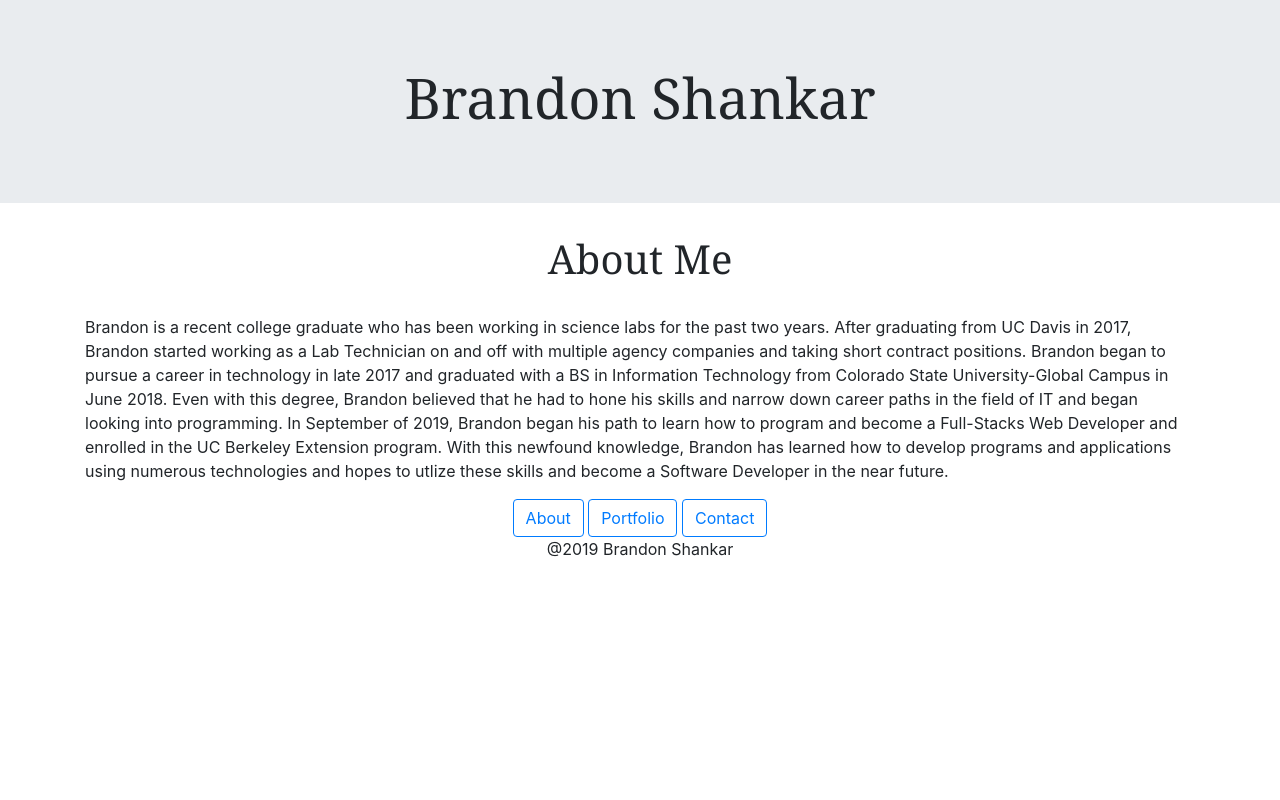
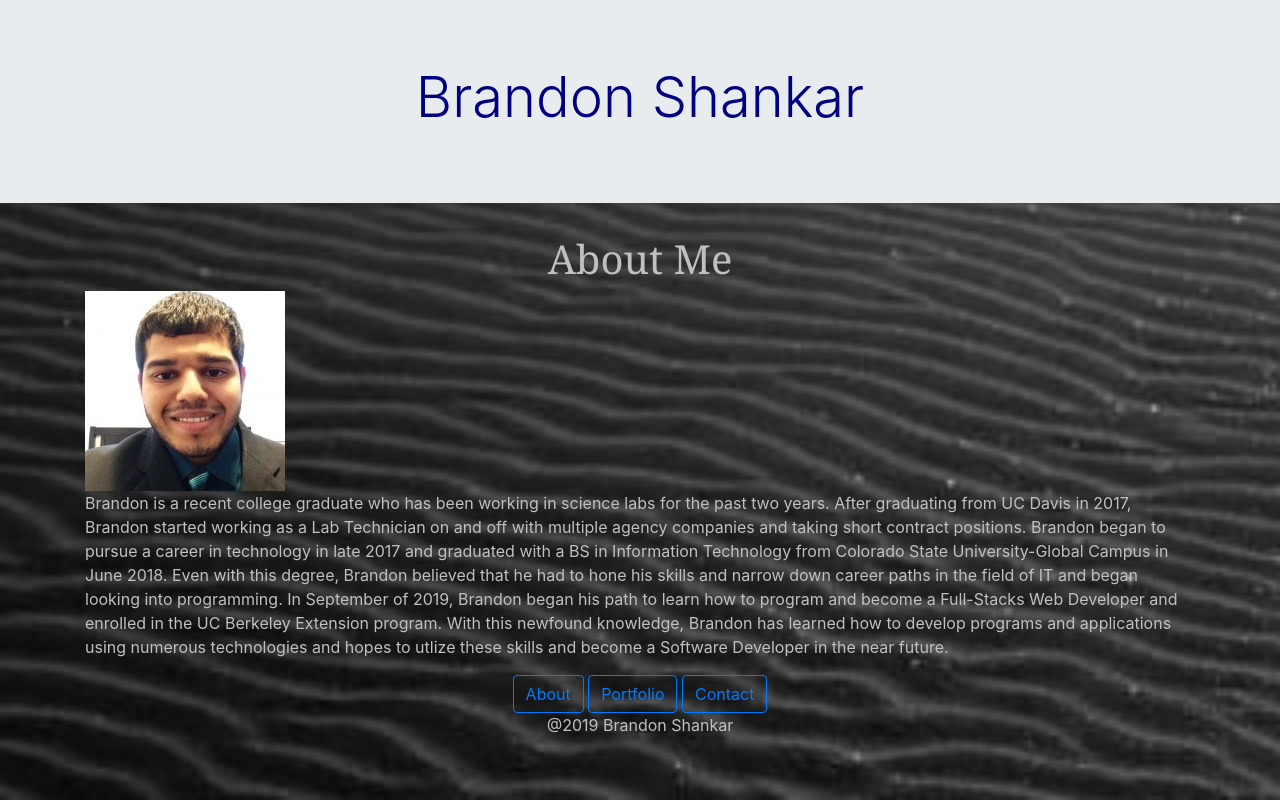
Before and after one commit to brandon123774/My-Portfolio, a plain HTML site: page index.html in a window 1280 px wide. Drawn offline with nearby package versions, Linux system fonts and the light colour scheme.

Commit message:
edited css

```diff
--- a/assets/css/style.css
+++ b/assets/css/style.css
@@ -1,6 +1,23 @@
 h1  {
     font-family: Georgia, 'Times New Roman', Times, serif;
     text-align: center;
+    color: silver;
+}
+
+h2  {
+    text-align: center;
+    color: navy;
+    font-weight: bold;
+}
+
+body{
+    background-image: url("../images/bg.jpeg");
+    background-size: 2000px;
+}
+
+p {
+    color: silver;
+
 }
 
 #masthead {
@@ -9,6 +26,7 @@ h1  {
 
 footer{
     text-align: center;
+    color: silver;
 }
 
 .main-section   {
--- a/index.html
+++ b/index.html
@@ -29,7 +29,7 @@
     <!-- Header -->
     <div class="jumbotron jumbotron-fluid">
         <div class="container">
-            <h1 class="display-4">Brandon Shankar</h1>
+            <h2 class="display-4">Brandon Shankar</h2>
         </div>
     </div>
 
@@ -39,7 +39,7 @@
         <section class="main-section">
 
             <h1>About Me</h1>
-            <img src="">
+            <img src="../My-Portfolio/assets/images/0.jpeg">
             <p>Brandon is a recent college graduate who has been working in science labs for the past two years. After
                 graduating from UC Davis in 2017, Brandon started working as a Lab Technician on and off with multiple
                 agency companies and taking short contract positions. Brandon began to pursue a career in technology in
```
Also changed, not shown: contact.html (+1 -1 lines), portfolio.html (+4 -2 lines), assets/images/bg.jpeg (added), assets/images/bgm2.jpeg (added).
